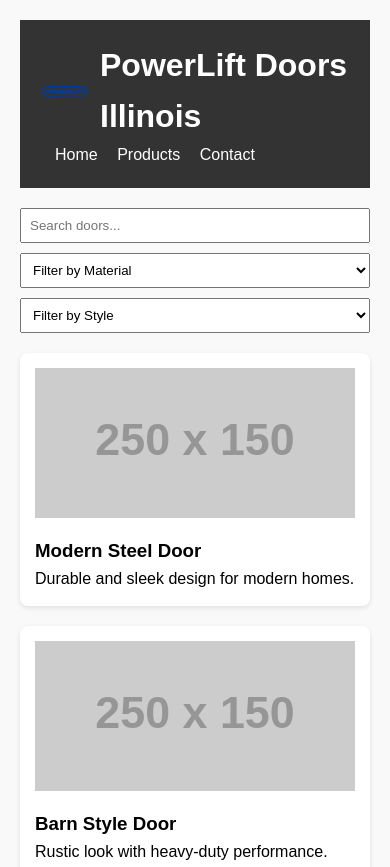
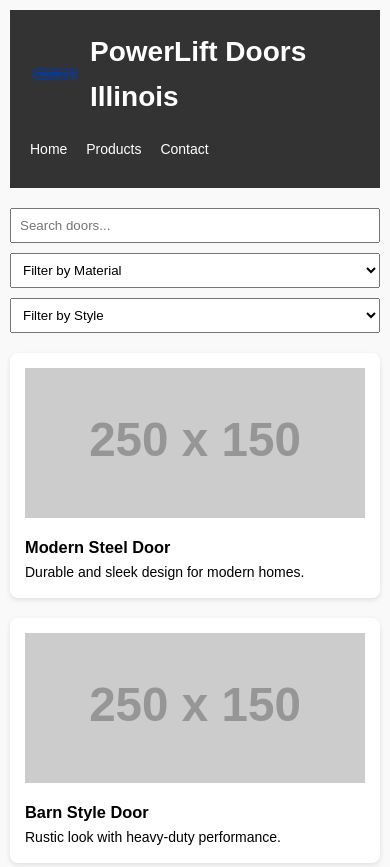
Before and after one commit to ScarletKing02/PowerLift-Doors, a plain HTML site: page index.html in a window 390 px wide. Shown: the top 867 px of the page. Drawn offline with Linux system fonts and the light colour scheme; placeholder pictures from the web are drawn by us.

Commit message:
Update style.css

```diff
--- a/style.css
+++ b/style.css
@@ -10,6 +10,7 @@ body {
   line-height: 1.6;
   background-color: #f9f9f9;
   padding: 20px;
+  font-size: 16px;
 }
 
 /* Header */
@@ -56,6 +57,7 @@ nav a:hover {
 .search-filter select {
   padding: 8px;
   flex: 1 1 200px;
+  min-width: 150px;
 }
 
 /* Product Gallery */
@@ -127,3 +129,58 @@ footer {
   text-align: center;
   margin-top: 40px;
 }
+
+/* Accessibility: focus styles */
+input:focus, select:focus, button:focus, .product-card:focus {
+  outline: 2px solid #0057d9;
+  outline-offset: 2px;
+}
+
+/* Mobile Friendly: Responsive tweaks */
+@media (max-width: 768px) {
+  body {
+    padding: 10px;
+    font-size: 14px;
+  }
+
+  header {
+    flex-direction: column;
+    align-items: flex-start;
+    gap: 10px;
+  }
+
+  nav {
+    width: 100%;
+  }
+
+  nav a {
+    display: inline-block;
+    margin-left: 0;
+    margin-right: 15px;
+    padding: 8px 0;
+  }
+
+  .search-filter {
+    flex-direction: column;
+  }
+
+  .search-filter input,
+  .search-filter select {
+    flex: 1 1 100%;
+    min-width: unset;
+  }
+
+  .product-gallery {
+    grid-template-columns: 1fr;
+  }
+
+  .customization,
+  .checkout {
+    padding: 15px;
+  }
+
+  button {
+    width: 100%;
+    padding: 12px 0;
+  }
+}
```
